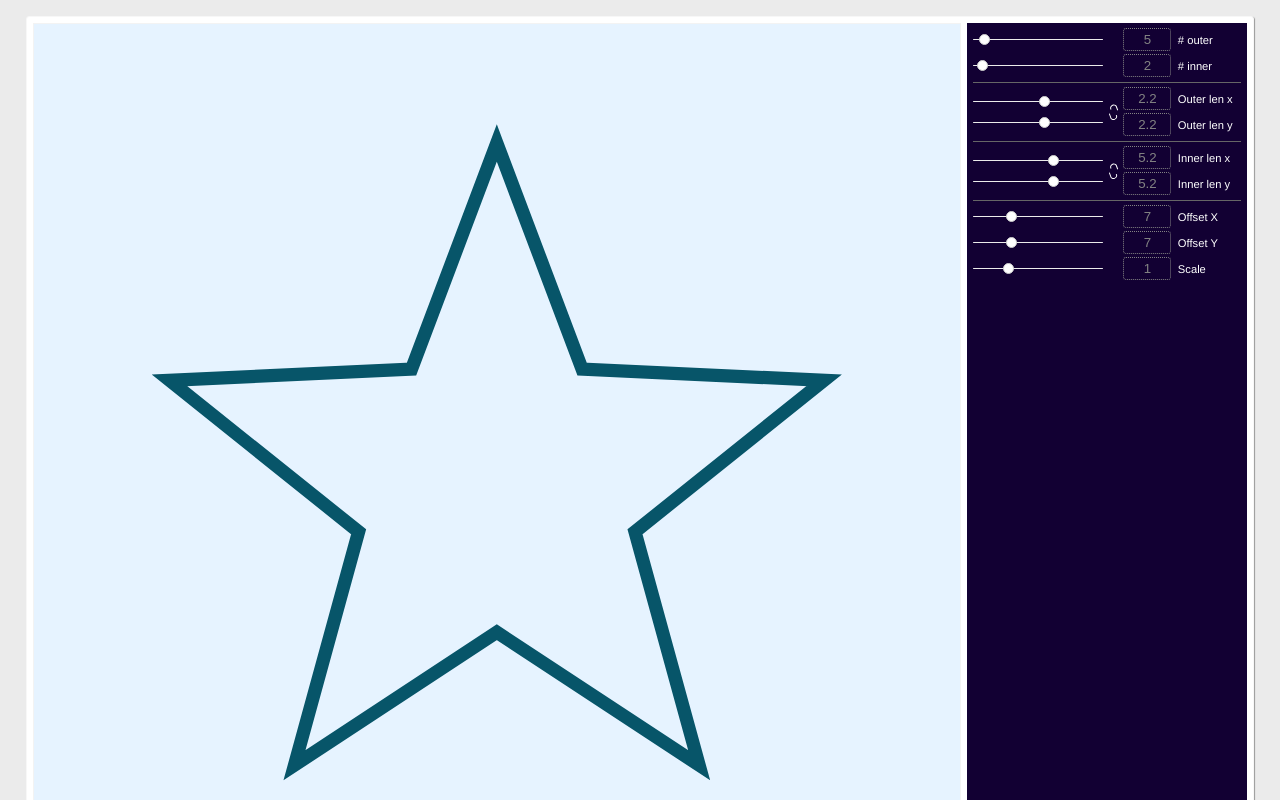
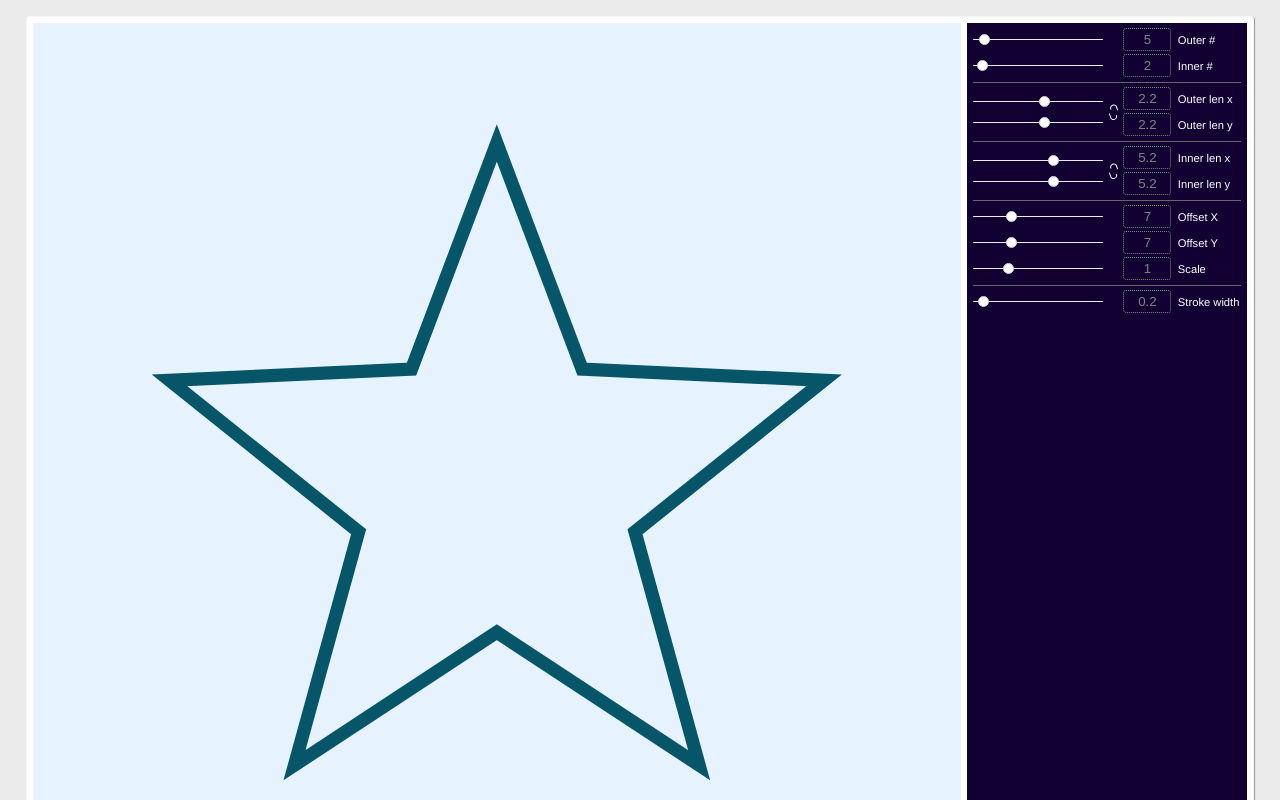
Before and after one commit to maxzz/ngon-gen, a Vue app: page / in a window 1280 px wide. Shown: the top 800 px of the page. Built offline with nearby package versions, Linux system fonts and the light colour scheme.

Commit message:
Added stroke width slider

```diff
--- a/src/App.vue
+++ b/src/App.vue
@@ -2,7 +2,7 @@
     <div class="app-wrap debug_">
         <div class="main">
             <svg :viewBox="`0 0 ${SCENE_SIZE} ${SCENE_SIZE}`" class="big-canvas" xmlns="http://www.w3.org/2000/svg">
-                <path :d="data.d" />
+                <path :d="data.d" :style="{'stroke-width': strokeWidth}" />
                 <path v-if="showLines" class="helper-out-lines" :d="helpers.outLines" />
                 <path v-if="showLines" class="helper-inn-lines" :d="helpers.innLines" />
                 <circle v-if="showLines" class="origin" :cx="data.start.cx" :cy="data.start.cy" r=".3"></circle>
@@ -14,7 +14,7 @@
                         <div class="range-spacer"></div>
 
                         <ValueInput v-model="sp.nOuter" min="2" max="70" />
-                        <div class="range-label"># outer</div>
+                        <div class="range-label">Outer #</div>
                     </div>
 
                     <div class="range-group">
@@ -22,7 +22,7 @@
                         <div class="range-spacer"></div>
 
                         <ValueInput v-model="sp.nInner" min="1" max="30" />
-                        <div class="range-label"># inner</div>
+                        <div class="range-label">Inner #</div>
                     </div>
 
                     <div class="range-group-2 range-separator">
@@ -79,6 +79,14 @@
 
                         <ValueInput v-model="sp.sceneScale" min=".01" max="4" step=".01" />
                         <div class="range-label">Scale</div>
+                    </div>
+
+                    <div class="range-group range-separator">
+                        <Range v-model="strokeWidth" min=".01" max="5" step=".01" />
+                        <div class="range-spacer"></div>
+
+                        <ValueInput v-model="strokeWidth" min=".01" max="5" step=".01" />
+                        <div class="range-label">Stroke width</div>
                     </div>
 
                     <!-- <InputRange label="Stroke" v-model="sp.strokeWidth" min=".01" max="4" step=".01" /> -->
@@ -156,10 +164,13 @@ export default defineComponent({
 
         const locks = reactive({outer: false, inner: false});
 
+        const strokeWidth = ref(.2);
+
         return {
             sp,
             locks,
             data,
+            strokeWidth,
             helpers,
             saveShape,
             applyShape,
```
